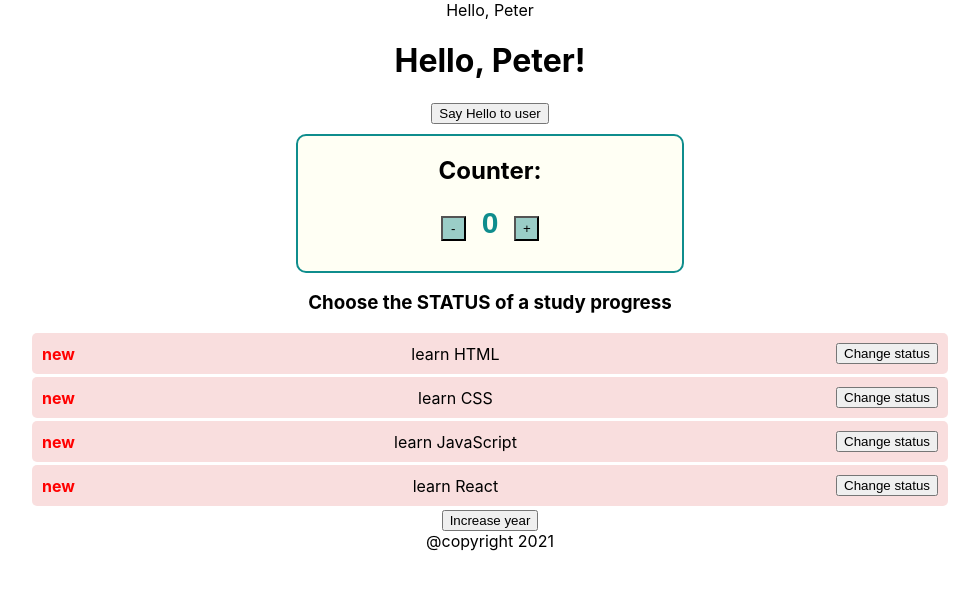
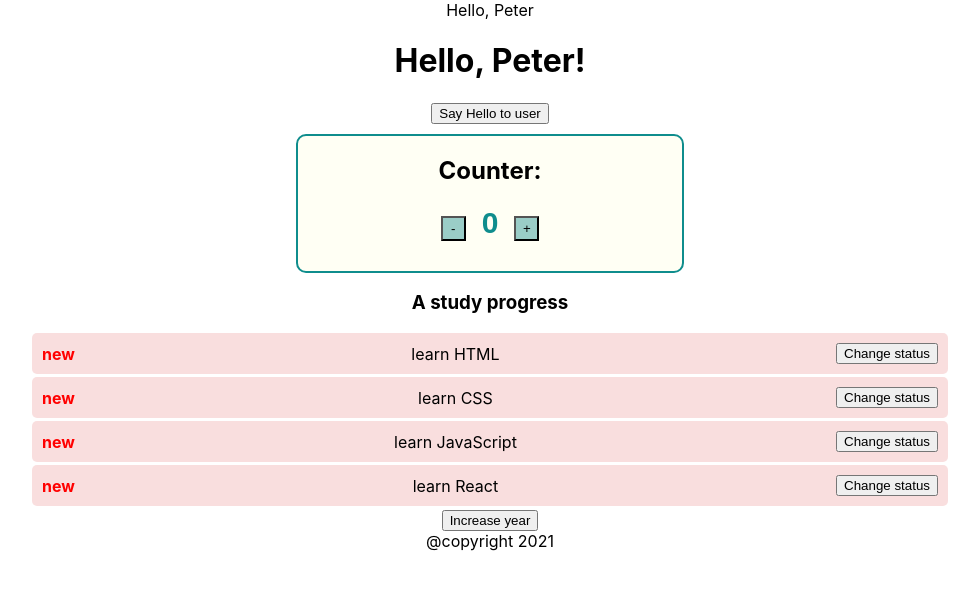
Before and after one commit to Erfolg-13/HW-React, a React (Create React App) app: page / in a window 1280 px wide. Shown: the top 590 px of the page, without its empty margins (150-1129 px from the left). Built offline with nearby package versions, Linux system fonts and the light colour scheme.

Commit message:
modif h1 of todo application

```diff
--- a/src/components/App/App.js
+++ b/src/components/App/App.js
@@ -53,7 +53,7 @@ function App() {
         <button className="counter-btns" onClick={incrementCount}>+</button>
       </div>
 
-      <h3>Choose the STATUS of a study progress</h3>
+      <h3>A study progress</h3>
       {list.map((todoItem) => {
         return (
         <TodoItem
```
